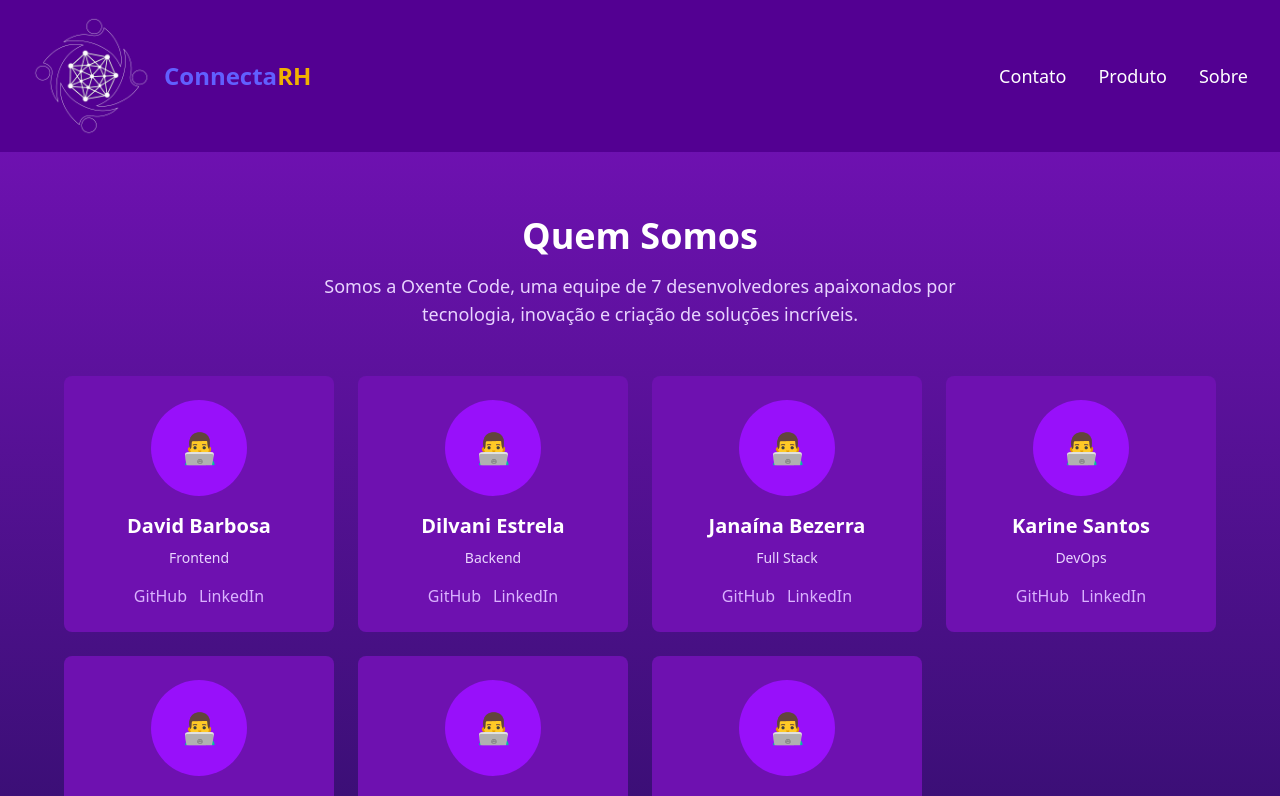
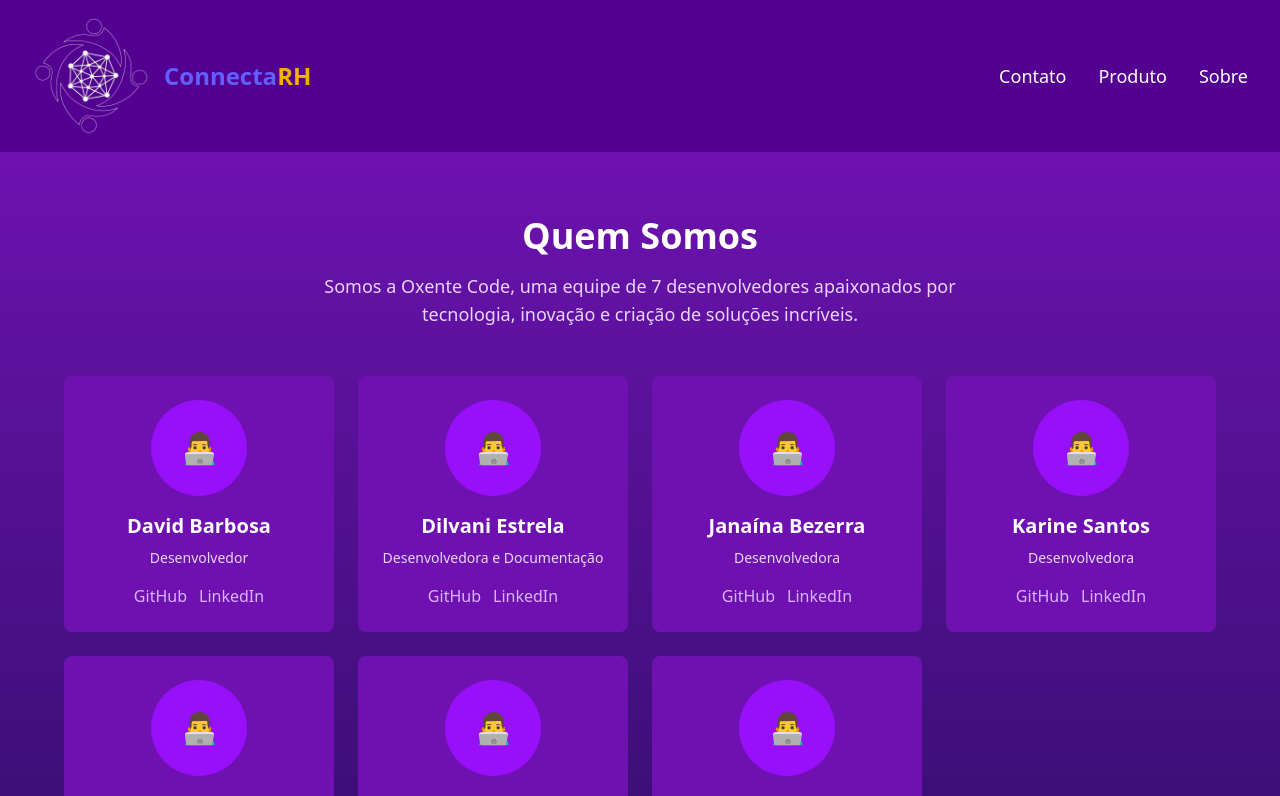
Before and after one commit to OxenteC0de/ConnectaRH_React, a React (Vite) app: page /sobre in a window 1280 px wide. Shown: the top 796 px of the page. Built offline with nearby package versions, Linux system fonts and the light colour scheme.

Commit message:
Atribuições dos cargos

```diff
--- a/src/pages/sobre/Sobre.tsx
+++ b/src/pages/sobre/Sobre.tsx
@@ -1,24 +1,24 @@
 function Sobre() {
   const devs = [
-    { id: 1, nome: "David Barbosa", cargo: "Frontend",
+    { id: 1, nome: "David Barbosa", cargo: "Desenvolvedor",
       github: "https://github.com/DavidBaarbosa",
       linkedin: "https://www.linkedin.com/in/dev-davidbarbosa/"},
-    { id: 2, nome: "Dilvani Estrela ", cargo: "Backend",
+    { id: 2, nome: "Dilvani Estrela ", cargo: "Desenvolvedora e Documentação",
       github: "https://github.com/Dilvaniestrela",
       linkedin: "https://www.linkedin.com/in/dilvaniestrela/"},
-    { id: 3, nome: "Janaína Bezerra", cargo: "Full Stack",
+    { id: 3, nome: "Janaína Bezerra", cargo: "Desenvolvedora",
       github: "https://github.com/Janainabezerraas",
       linkedin: "https://www.linkedin.com/in/janainabezerraas/"},
-    { id: 4, nome: "Karine Santos", cargo: "DevOps",
+    { id: 4, nome: "Karine Santos", cargo: "Desenvolvedora",
       github: "https://github.com/k4rin",
       linkedin: "https://www.linkedin.com/in/karine-cristine-lopes-dos-santos/"},
-    { id: 5, nome: "Tauane Soares", cargo: "Frontend",
+    { id: 5, nome: "Tauane Soares", cargo: "Desenvolvedora",
       github: "https://github.com/tauanesoares",
       linkedin: "https://www.linkedin.com/in/tauanews/"},
-    { id: 6, nome: "William Almeida", cargo: "Backend",
+    { id: 6, nome: "William Almeida", cargo: "Scrum Master (líder) e Desenvolvedor",
       github: "https://github.com/willmartinsss",
       linkedin: "https://www.linkedin.com/in/william-m-almeida/"},
-    { id: 7, nome: "Winnie Sant’Ana", cargo: "Design",
+    { id: 7, nome: "Winnie Sant’Ana", cargo: "Desenvolvedora",
       github: "https://github.com/wssant",
       linkedin: "https://www.linkedin.com/in/winniesantana/"},
   ];
```
